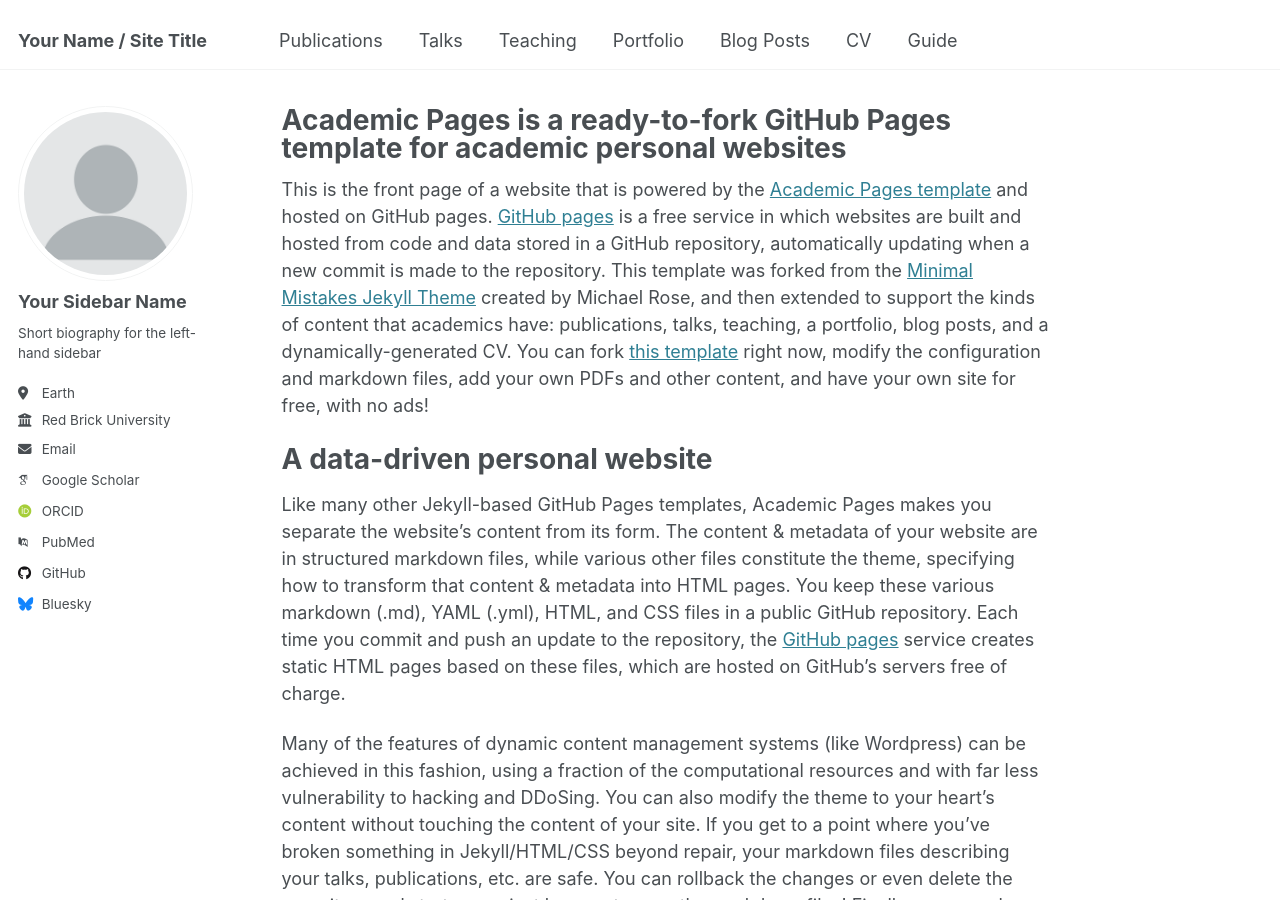
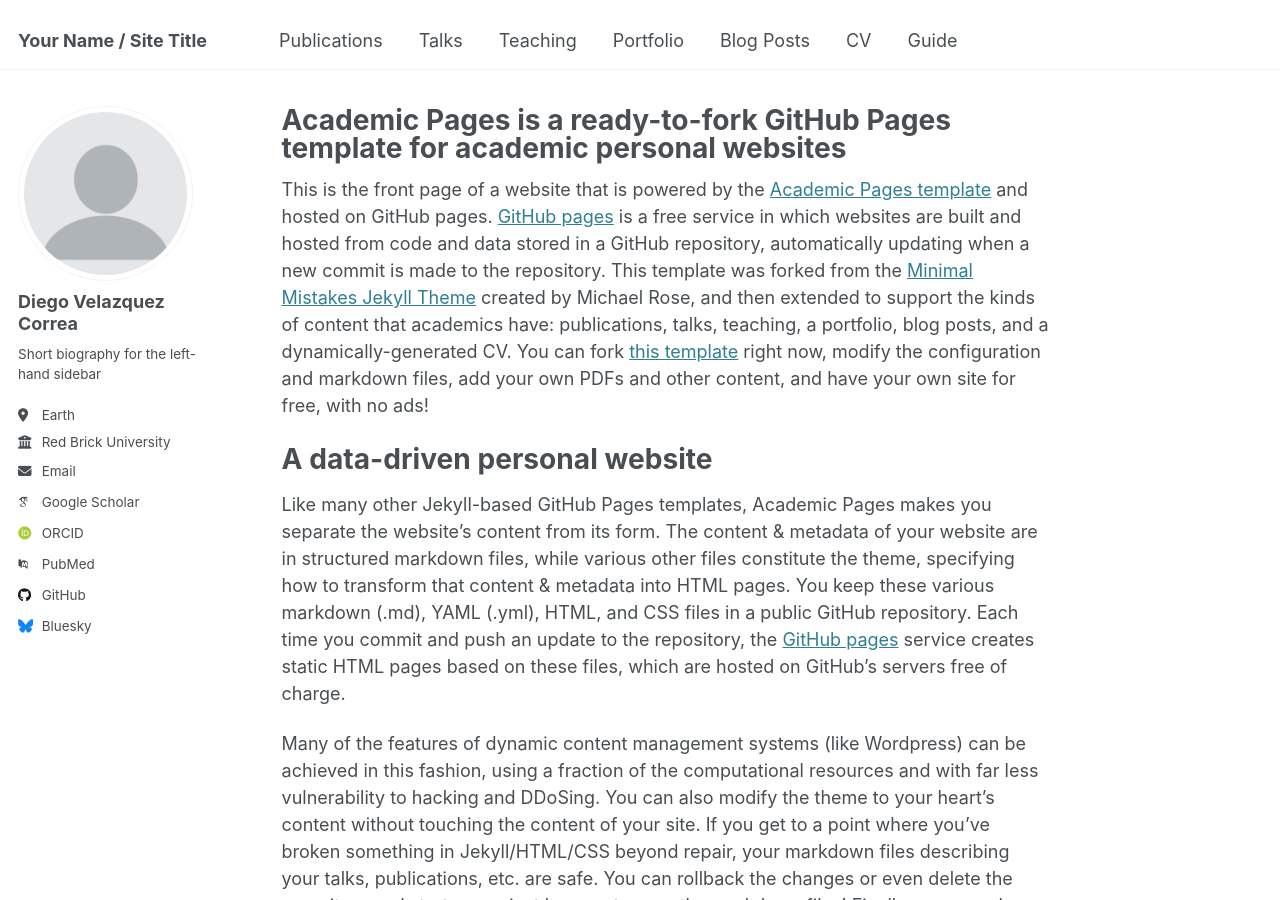
Before and after one commit to diegovc121703/diegovc121703.github.io, a Jekyll site: the page built from _pages/about.md, in a window 1280 px wide and 900 px high. Built offline with Jekyll 4.4.1, drawn with Linux system fonts in a browser that asks for light colours; some web fonts are replaced.

Commit message:
testing adding a name

```diff
--- a/_config.yml
+++ b/_config.yml
@@ -23,7 +23,7 @@ repository               : "academicpages/academicpages.github.io"
 author:
   # Biographic information
   avatar           : "profile.png"
-  name             : "Your Sidebar Name"
+  name             : "Diego Velazquez Correa"
   pronouns         : # example: "she/her"
   bio              : "Short biography for the left-hand sidebar"
   location         : "Earth"
```
